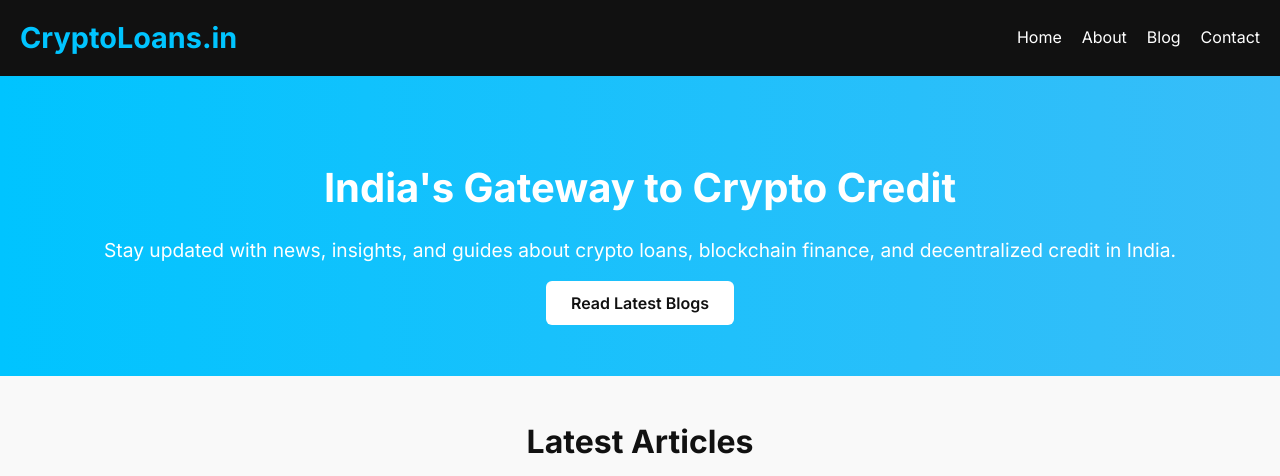
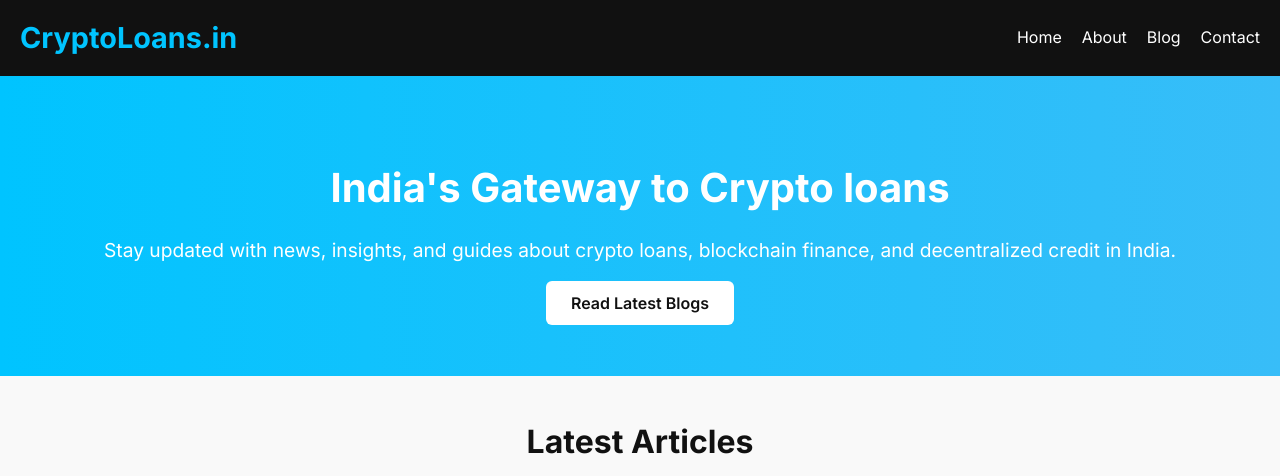
Before and after one commit to vermaishu06/Cryptoloans, a plain HTML site: page index.html in a window 1280 px wide. Shown: the top 476 px of the page. Drawn offline with Linux system fonts and the light colour scheme.

Commit message:
Update index.html

```diff
--- a/index.html
+++ b/index.html
@@ -55,7 +55,7 @@
 <!-- Hero Section -->
 <section class="hero">
   <div class="hero-content">
-    <h1>India's Gateway to Crypto Credit</h1>
+    <h1>India's Gateway to Crypto loans</h1>
     <p>Stay updated with news, insights, and guides about crypto loans, blockchain finance, and decentralized credit in India.</p>
     <a href="blog.html" class="cta">Read Latest Blogs</a>
   </div>
```
